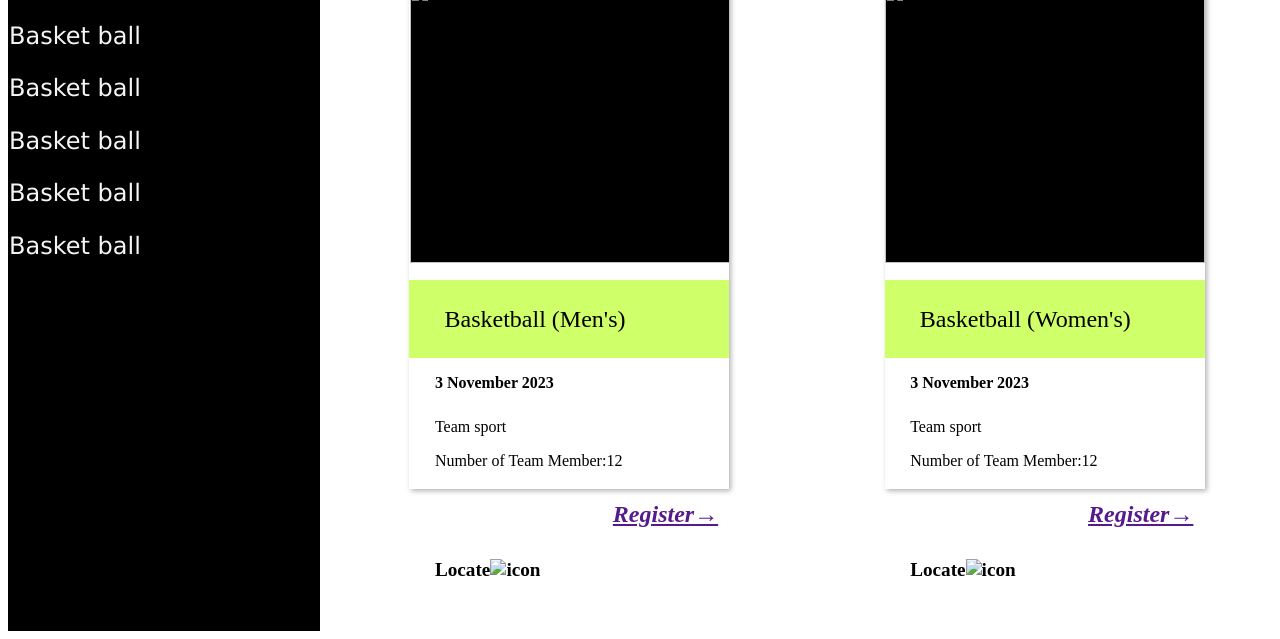
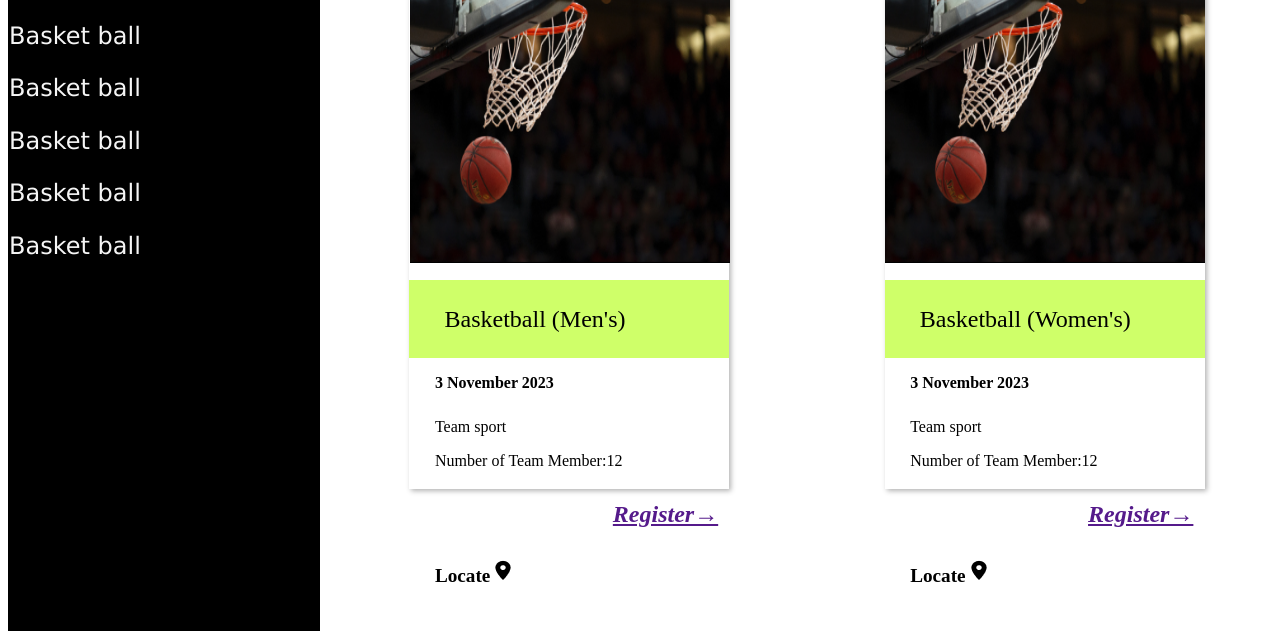
Before and after one commit to Sanskar-ughade/Spirits-sanskar, a plain HTML site: page index.html in a window 1280 px wide. Shown: the part 227-866 px from the top of the page. Drawn offline with Linux system fonts and the light colour scheme.

Commit message:
Update index.html

```diff
--- a/index.html
+++ b/index.html
@@ -27,23 +27,23 @@
                 <div class="maincard">
                 <div class="card1">
 
-                    <img src="images/basketball 1.png" alt="Basketball" class="sports">
+                    <img src="basketball 1.png" alt="Basketball" class="sports">
                     <h1>Basketball (Men's)</h1>
                     <p class="Date">3 November 2023</p>
                     <p>Team sport</p>
                     <p>Number of Team Member:12</p>
                     <h2><a href="">Register&rarr;</a></h2>
-                    <h3>Locate<img src="images/locate.png" alt="icon" class="location"></h3>
+                    <h3>Locate<img src="locate.png" alt="icon" class="location"></h3>
                 </div>
                 <div class="card1">
 
-                    <img src="images/basketball 1.png" alt="Basketball" class="sports">
+                    <img src="basketball 1.png" alt="Basketball" class="sports">
                     <h1>Basketball (Women's)</h1>
                     <p class="Date">3 November 2023</p>
                     <p>Team sport</p>
                     <p>Number of Team Member:12</p>
                     <h2><a href="">Register&rarr;</a></h2>
-                    <h3>Locate<img src="images/locate.png" alt="icon" class="location"></h3>
+                    <h3>Locate<img src="locate.png" alt="icon" class="location"></h3>
                 </div>
                  </div>
                 </div>
```
